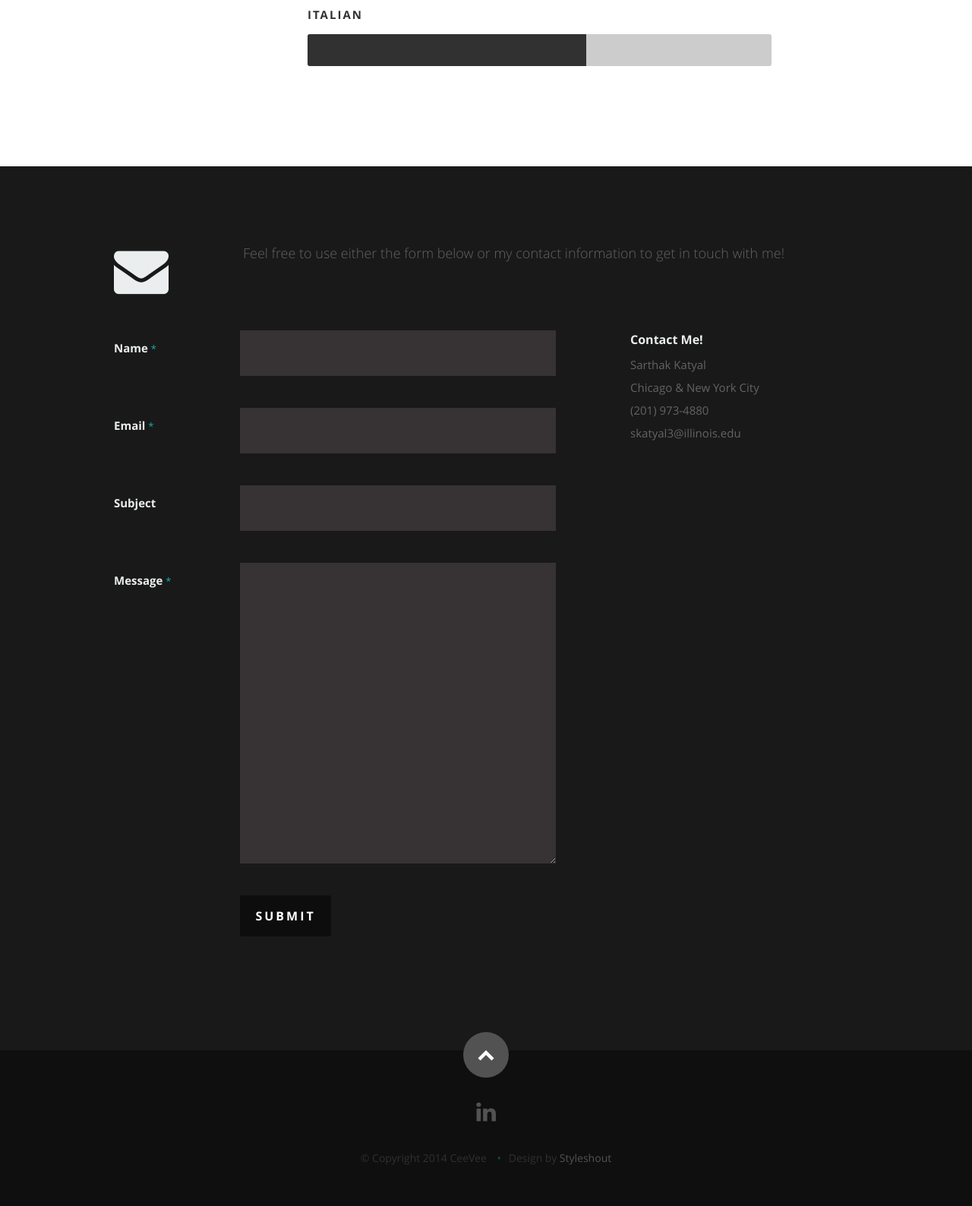
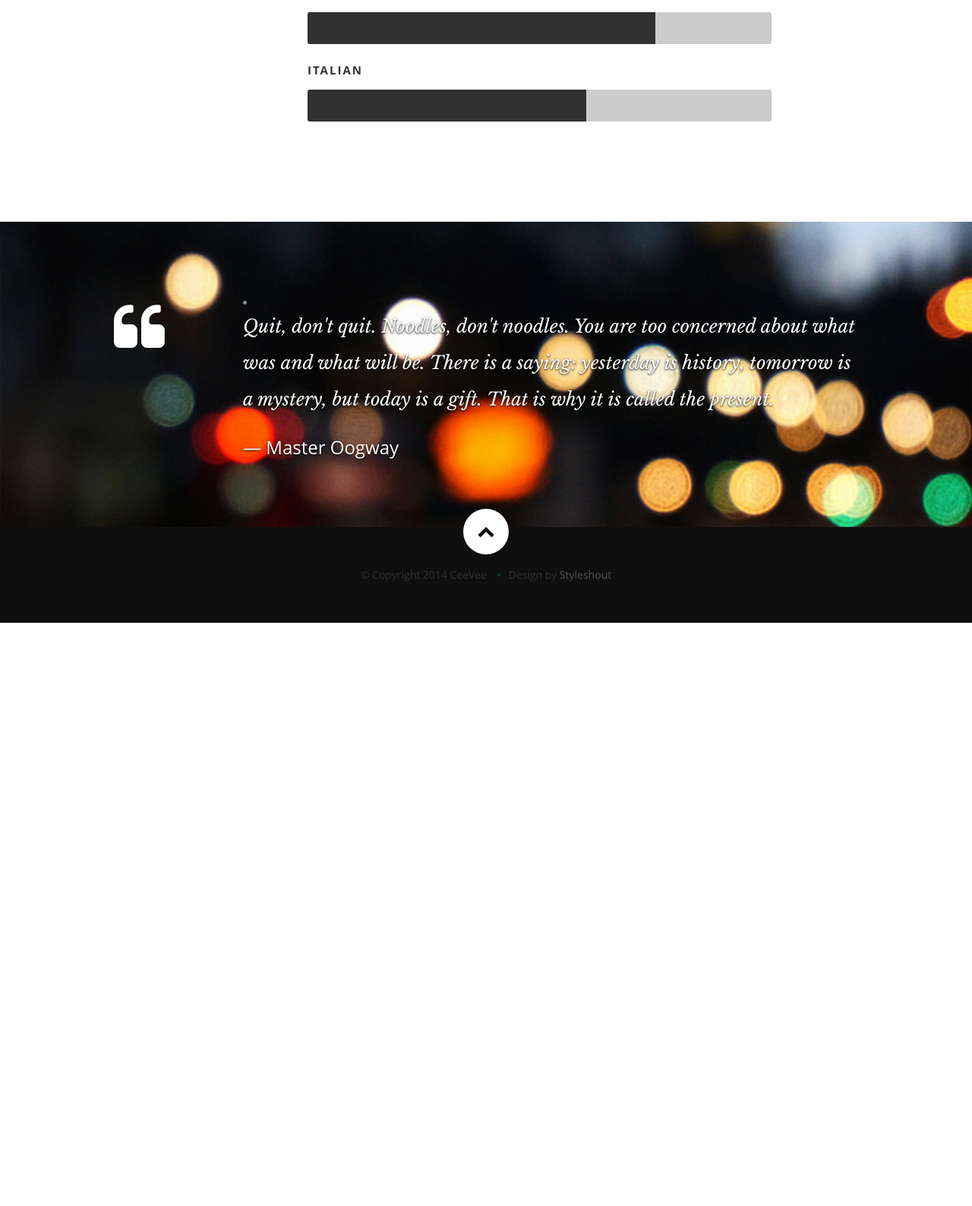
Before and after one commit to Sarthak-Katyal/Sarthak-Katyal-Website, a Flask app: page / in a window 1280 px wide. Shown: the part 4214-5802 px from the top of the page at 76% size. After the commit the page ends 5034 px from the top, so only its background shows below. Run offline with Flask 2, Linux system fonts and the light colour scheme; some libraries are stand-ins or nearby versions.

Commit message:
Mark I.III

```diff
--- a/static/css/layout.css
+++ b/static/css/layout.css
@@ -193,7 +193,7 @@
    overflow: hidden;
 }
 
-#about a, #about a:visited  { color: #0072b1; }
+#about a, #about a:visited  { color: #F06000; }
 #about a:hover, #about a:focus { color: #11ABB0; }
 
 #about h2 {
@@ -223,7 +223,7 @@
 }
 #about .download .button:hover {
    background: #fff;
-   color: #2B2B2B;
+   color: #0072b1;
 }
 #about .download .button i {
    margin-right: 15px;
@@ -261,7 +261,7 @@
 #resume .header-col { padding-top: 9px; }
 #resume .main-col { padding-right: 10%; }
 
-.education, .work {
+.education, .experiences {
    margin-bottom: 48px;
    padding-bottom: 24px;
    border-bottom: 1px solid #E8E8E8;
@@ -702,7 +702,7 @@
 }
 #testimonials blockquote cite {
    display: block;
-   font-size: 12px;
+   font-size: 24px;
    font-style: normal;
    line-height: 18px;
    color: #fff;
@@ -1002,7 +1002,7 @@
 	display: block;
 	width: 60px;
 	height: 60px;
-	background-color: #525252;
+	background-color: #fff;
 
 	-webkit-transition: all 0.2s ease-in-out;
    -moz-transition: all 0.2s ease-in-out;
@@ -1010,7 +1010,7 @@
    -ms-transition: all 0.2s ease-in-out;
    transition: all 0.2s ease-in-out;
 
-   color: #fff;
+   color: rgb(0, 0, 0);
    font-size: 21px;
    line-height: 60px;
  	border-radius: 100%;
--- a/templates/index.html
+++ b/templates/index.html
@@ -47,7 +47,7 @@
             <li class="current"><a class="smoothscroll" href="#home">Home</a></li>
             <li><a class="smoothscroll" href="#about">About</a></li>
 	         <li><a class="smoothscroll" href="#resume">Resume</a></li>
-            <li><a class="smoothscroll" href="#contact">Contact</a></li>
+            <!-- <li><a class="smoothscroll" href="#contact">Contact</a></li> -->
          </ul> <!-- end #nav -->
 
       </nav> <!-- end #nav-wrap -->
@@ -62,6 +62,7 @@
             <hr />
             <ul class="social">
                <li><a href="https://www.linkedin.com/in/sarthak--katyal"><i class="fa fa-linkedin"></i></a></li>
+               <li><a href="https://www.instagram.com/sarthak.katyal/"><i class="fa fa-instagram"></i></a></li>
             </ul>
          </div>
       </div>
@@ -81,7 +82,7 @@
 
          <div class="three columns">
 
-            <img class="profile-pic"  src="/static/images/header-background.jpg" alt="" />
+            <!-- <img class="profile-pic"  src="/static/images/header-background.jpg" alt="" /> -->
 
          </div>
 
@@ -116,7 +117,7 @@
 
                <div class="columns download">
                   <p>
-                     <a href="https://docs.google.com/document/d/1CZda2yUTzPX_JNeczYdxN3c3ePGBsjtJ4NvNjyVXyEg/edit?usp=sharing" class="button"><i class="fa fa-download"></i>My Resume</a>
+                     <a href="https://docs.google.com/document/d/1CZda2yUTzPX_JNeczYdxN3c3ePGBsjtJ4NvNjyVXyEg/edit?usp=sharing" class="button"><!--<i class="fa fa-download">--></i>My Resume</a>
                   </p>
                </div>
 
@@ -190,7 +191,6 @@
 
          <div class="three columns header-col">
             <h1><span>Experiences</span></h1>
-            <span>This is all of them so far.</span>
          </div>
 
          <div class="nine columns main-col">
@@ -349,91 +349,43 @@
 
    </section> <!-- Resume Section End-->
 
-   <!-- Contact Section
-   ================================================== -->
-   <section id="contact">
 
-         <div class="row section-head">
+<!-- Testimonials Section
+ ================================================== -->
+ <section id="testimonials">
 
-            <div class="two columns header-col">
+   <div class="text-container">
 
-               <h1><span>Get In Touch.</span></h1>
+      <div class="row">
 
-            </div>
+         <div class="two columns header-col">
 
-            <div class="ten columns">
-
-                  <p class="lead">
-                  Feel free to use either the form below or my contact information to get in touch with me!
-                  </p>
-
-            </div>
+            <h1><span>Client Testimonials</span></h1>
 
          </div>
 
-         <div class="row">
+         <div class="ten columns flex-container">
 
-            <div class="eight columns">
+                  <li>
+                     <blockquote>
+                        <p>Quit, don't quit. Noodles, don't noodles.
+                           You are too concerned about what was and what will be.
+                           There is a saying: yesterday is history, tomorrow is a mystery, but today is a gift.
+                           That is why it is called the present.
+                        </p>
+                        <cite>Master Oogway</cite>
+                     </blockquote>
+                  </li>
 
-               <!-- form -->
-               <form action="" method="post" id="contactForm" name="contactForm">
-					<fieldset>
+               </ul>
 
-                  <div>
-						   <label for="contactName">Name <span class="required">*</span></label>
-						   <input type="text" value="" size="35" id="contactName" name="contactName">
-                  </div>
+         </div> <!-- div.flex-container ends -->
 
-                  <div>
-						   <label for="contactEmail">Email <span class="required">*</span></label>
-						   <input type="text" value="" size="35" id="contactEmail" name="contactEmail">
-                  </div>
+      </div> <!-- row ends -->
 
-                  <div>
-						   <label for="contactSubject">Subject</label>
-						   <input type="text" value="" size="35" id="contactSubject" name="contactSubject">
-                  </div>
+    </div>  <!-- text-container ends -->
 
-                  <div>
-                     <label for="contactMessage">Message <span class="required">*</span></label>
-                     <textarea cols="50" rows="15" id="contactMessage" name="contactMessage"></textarea>
-                  </div>
-
-                  <div>
-                     <button class="submit">Submit</button>
-                     <span id="image-loader">
-                        <img alt="" src="images/loader.gif">
-                     </span>
-                  </div>
-
-					</fieldset>
-				   </form> <!-- Form End -->
-
-               <!-- contact-warning -->
-               <div id="message-warning"> Error boy</div>
-               <!-- contact-success -->
-				   <div id="message-success">
-                  <i class="fa fa-check"></i>Your message was sent, thank you!<br>
-				   </div>
-
-            </div>
-
-
-            <aside class="four columns footer-widgets">
-
-               <div class="widget widget_contact">
-
-					   <h4>Contact Me!</h4>
-					   <p class="address">
-						   Sarthak Katyal<br>
-						   Chicago & New York City <br>
-						   <span>(201) 973-4880</span><br>
-                     <span>skatyal3@illinois.edu</span>
-					   </p>
-
-				   </div>
-
-   </section> <!-- Contact Section End-->
+</section> <!-- Testimonials Section End-->
 
 
    <!-- footer
@@ -444,9 +396,12 @@
 
          <div class="twelve columns">
 
+            <!--
             <ul class="social-links">
                <li><a href="https:www.linkedin.com/in/sarthak--katyal"><i class="fa fa-linkedin"></i></a></li>
+               <li><a href="https://www.instagram.com/sarthak.katyal/"><i class="fa fa-instagram"></i></a></li>
                </ul>
+            -->
 
             <ul class="copyright">
                <li>&copy; Copyright 2014 CeeVee</li>
```
Also changed, not shown: templates/extrastuff.html (+86 -0 lines).
